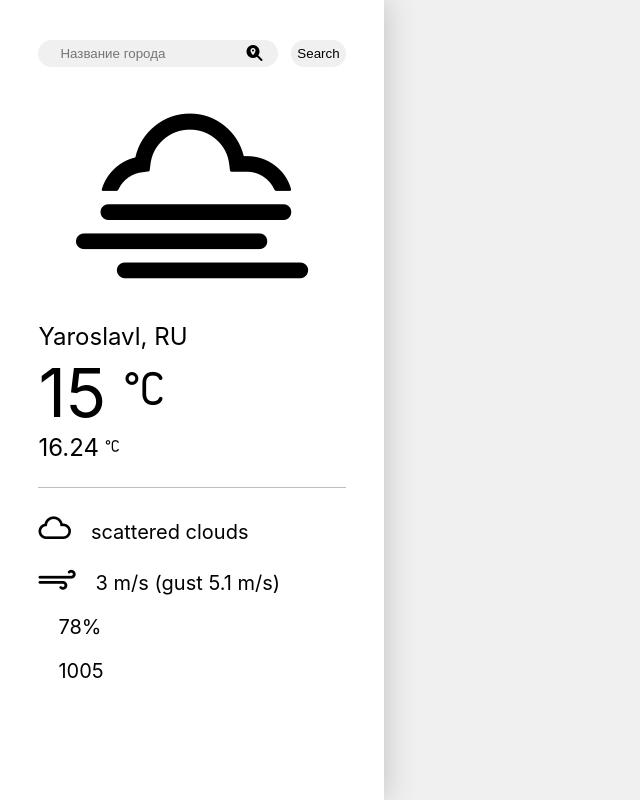
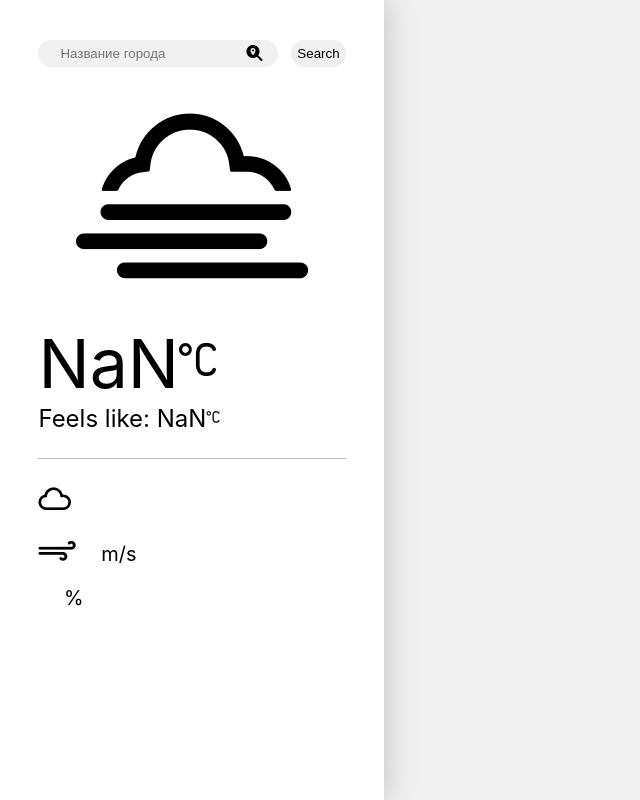
Before and after one commit to mvzelinsky/openweather-app, a React (Create React App) app: page / in a window 1280 px wide. Shown: the whole page, without its empty margins (0-640 px from the left). Built offline with nearby package versions, Linux system fonts and the light colour scheme; some icons are missing.

Commit message:
feat: getting weather info from api

```diff
--- a/src/components/Form.jsx
+++ b/src/components/Form.jsx
@@ -6,7 +6,7 @@ function Form(props) {
         <div className = "form-container">
             <form onSubmit = {props.loadweather}>
                 <div className="search">
-                    <input type="text" className="search-field" placeholder="Название города"/>
+                    <input type="text" className="search-field" name="city" placeholder="Название города"/>
                     <i className="fas fa-search-location search-icon"></i>
                 </div>
                     <button className="local-weather-btn">Search</button>
--- a/src/components/SidePanel.jsx
+++ b/src/components/SidePanel.jsx
@@ -3,13 +3,80 @@ import Form from './Form'
 import Weather from './Weather';
 import '../styles/SidePanel.css'
 
-function SidePanel() {
-    return(
-        <div className = "side-panel">
-            <Form />
-            <Weather/>
-        </div>
-    );
+const API_key = '035ff54a0c801aec6c5a58f7c8a2d065';
+
+class SidePanel extends React.Component{
+
+    constructor(){
+        super();
+        this.state = {
+            city: undefined,
+            icon: undefined,
+            main: {
+                feels_like: undefined,
+                humidity: undefined,
+                pressure: undefined,
+                temp: undefined
+            },
+            wind: {
+                deg: undefined,
+                speed: undefined
+            },
+            description: '',
+            errror: false
+        };
+
+        this.weatherIcon = {
+            Thunderstorm: "wi-thunderstorm",
+            Drizzle: "wi-sleet",
+            Rain: "wi-storm-showers",
+            Snow: "wi-snow",
+            Atmosphere: "wi-fog",
+            Clear: "wi-day-sunny",
+            Clouds: "wi-day-fog"
+        };
+    }
+
+    getCurrentWeather = async (e) => {
+        e.preventDefault();
+
+        const city = e.target.elements.city.value;
+        const api_call = await fetch(`http://api.openweathermap.org/data/2.5/weather?q=${city}&appid=${API_key}`);
+
+        const response = await api_call.json();
+
+        console.log(response);
+
+        this.setState({
+            city: `${response.name}, ${response.sys.country}`,
+            main: {
+                feels_like: response.main.feels_like,
+                humidity: response.main.humidity,
+                pressure: response.main.pressure,
+                temp: response.main.temp
+            },
+            description: response.weather[0].description,
+            wind: {
+                deg: response.wind.deg,
+                speed: response.wind.speed
+            }
+        })
+    }
+
+    render(){
+        return(
+            <div className = "side-panel">
+                <Form loadweather = {this.getCurrentWeather}/>
+                <Weather city={this.state.city}
+                         temp = {this.state.main.temp}
+                         feels_like = {this.state.main.feels_like}
+                         description = {this.state.description}
+                         wind_speed = {this.state.wind.speed}
+                         humidity = {this.state.main.humidity}
+                         pressure = {this.state.main.pressure}/>
+            </div>
+        );
+    }
 }
 
 export default SidePanel;
--- a/src/components/Weather.jsx
+++ b/src/components/Weather.jsx
@@ -1,38 +1,45 @@
 import React from 'react';
 import '../styles/weather.css'
 import 'weather-icons/css/weather-icons.css'
+import 'weather-icons/css/weather-icons-wind.css'
 
-function Weather() {
+
+function Weather(props) {
     return(
         <div className = "weather-container">
             <div className="weather-icon">
                 <i className="wi wi-fog"></i>
             </div>
             <div className="weather-info">
-                <div className="city">Yaroslavl, RU</div>
-                <div className="degrees">15 <i className="wi wi-celsius"></i></div>
-                <div className="feels-like">16.24 <i className="wi wi-celsius"></i></div>
+                <div className="city">{props.city}</div>
+                <div className="degrees">{calcTemp(props.temp)}<i className="wi wi-celsius"></i></div>
+                <div className="feels-like">Feels like: {calcTemp(props.feels_like)}<i className="wi wi-celsius"></i></div>
             </div>
             <div className="description">
                 <div className="clouds">
                     <i className="wi wi-cloud"></i>
-                    <span>scattered clouds</span>
+                    <span>{props.description}</span>
                 </div>
                 <div className="wind">
                     <i className="wi wi-strong-wind"></i>
-                    <span>3</span> m/s (gust <span>5.1</span> m/s)
+                    {props.wind_speed} m/s
+                    <i className="wi wi-wind wi-from-sw direction"></i>
                 </div>
                 <div className="humidity">
                     <i className="wi wi-humidity"></i>
-                    <span>78%</span>
+                    {props.humidity} %
                 </div>
                 <div className="pressure">
                     <i className="wi wi-barometer"></i>
-                    <span>1005</span>
+                    {props.pressure}
                 </div>
             </div>
         </div>
     );
 }
 
+function calcTemp(temp){
+    return Math.floor(temp - 273.15);
+}
+
 export default Weather;
--- a/src/styles/weather.css
+++ b/src/styles/weather.css
@@ -40,3 +40,7 @@
     margin-right: 20px;
     font-size: 30px;
 }
+
+.direction{
+    margin-left: 15px;
+}
```
